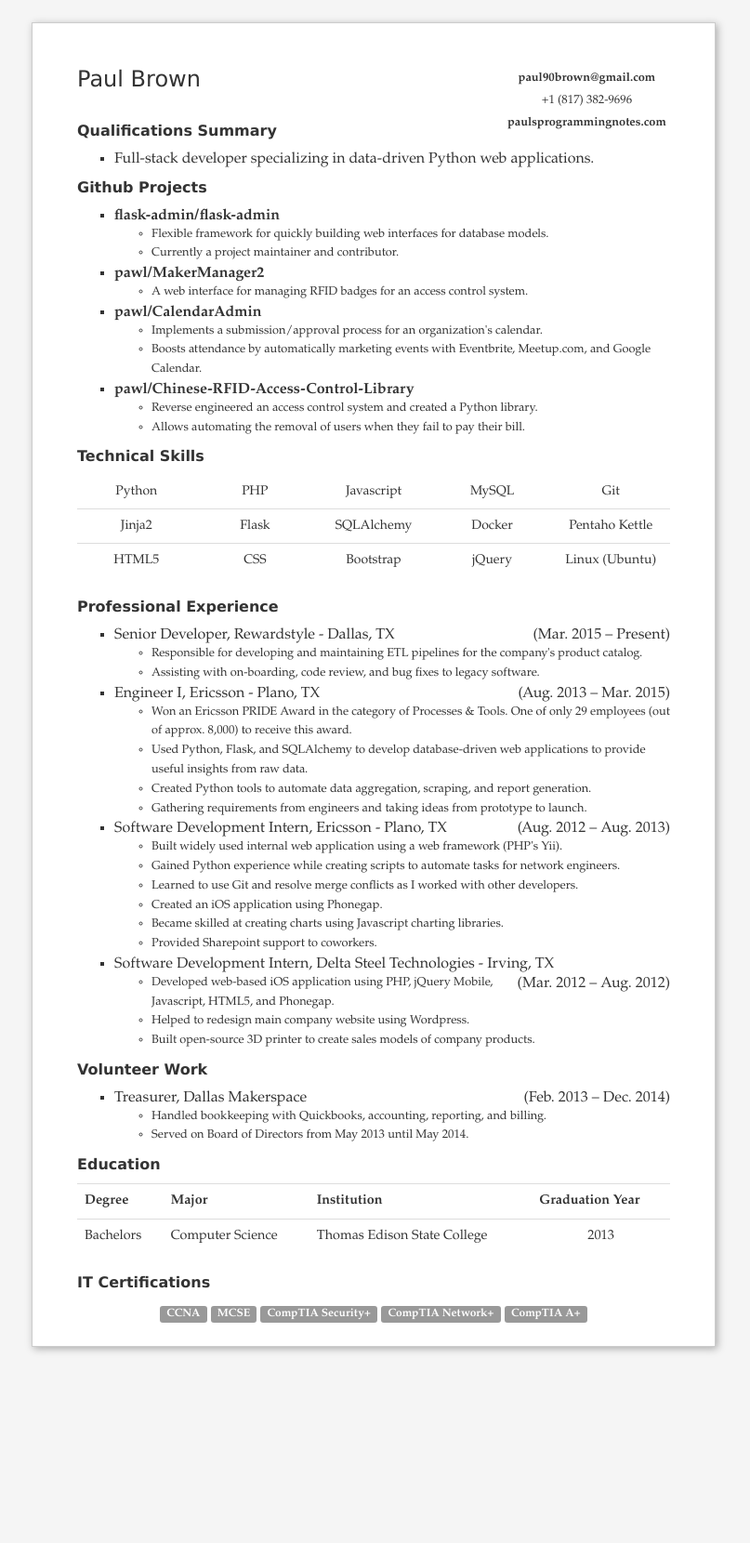
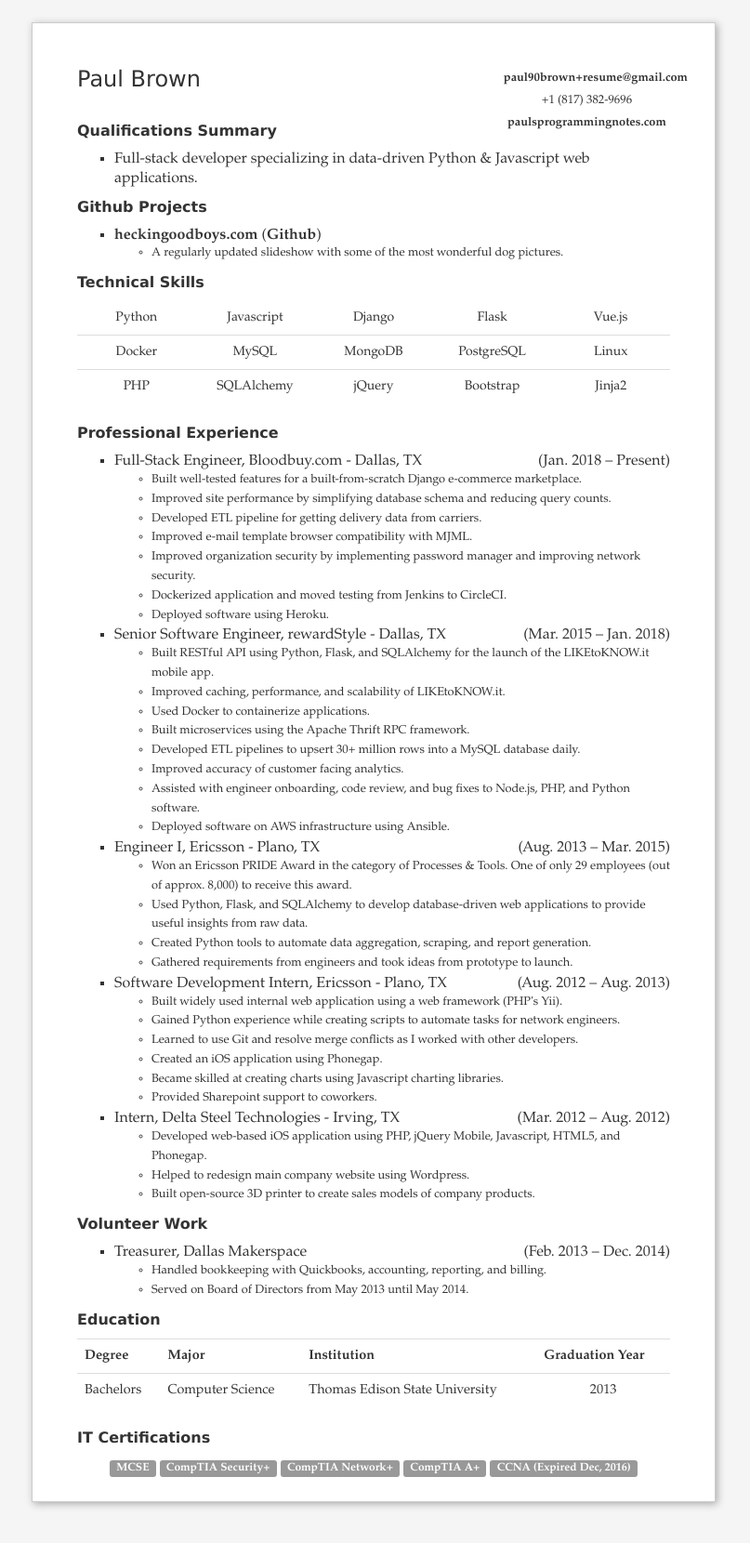
Before and after one commit to pawl/pawl.github.io, a plain HTML site: page build/index.html in a window 1280 px wide. Shown: the whole page at 93% size, without its empty margins (238-1045 px from the left). Before the commit the page ends 1497 px from the top, so only its background shows below. Drawn offline with Linux system fonts and the light colour scheme.

Commit message:
update resume and readme

```diff
--- a/build/index.html
+++ b/build/index.html
@@ -24,13 +24,14 @@
     }
     </style>
   </head>
-  <body id="">
+  <body>
     <div id="site">
       <div id="page-container">
         <div id="page">
+
 <div id="top-contact">
   <div class="contact-details" style="text-align: center;">
-    <a href="mailto:paul90brown@gmail.com" target="_top">paul90brown@gmail.com</a><br />
+    <a href="mailto:paul90brown+resume@gmail.com" target="_top">paul90brown+resume@gmail.com</a><br />
     +1 (817) 382-9696<br />
     <a href="http://paulsprogrammingnotes.com"> paulsprogrammingnotes.com</a>
   </div>
@@ -41,178 +42,109 @@
 
 <h2>Qualifications Summary</h2>
 <ul>
-
-  <li>Full-stack developer specializing in data-driven Python web applications.</li>
-
+  <li>Full-stack developer specializing in data-driven Python &amp; Javascript web applications.</li>
 </ul>
 
 <h2>Github Projects</h2>
 <ul>
-
-  <li><a href="https://github.com/flask-admin/flask-admin">flask-admin/flask-admin</a>
+  <li><a href="http://heckingoodboys.com">heckingoodboys.com</a> (<a href="https://github.com/pawl/heckingoodboys">Github</a>)
     <ul>
-
-      <li>Flexible framework for quickly building web interfaces for database models.</li>
-
-      <li>Currently a project maintainer and contributor.</li>
-
+      <li>A regularly updated slideshow with some of the most wonderful dog pictures.</li>
     </ul>
   </li>
-
-  <li><a href="https://github.com/pawl/MakerManager2">pawl/MakerManager2</a>
-    <ul>
-
-      <li>A web interface for managing RFID badges for an access control system.</li>
-
-    </ul>
-  </li>
-
-  <li><a href="https://github.com/pawl/CalendarAdmin">pawl/CalendarAdmin</a>
-    <ul>
-
-      <li>Implements a submission/approval process for an organization&#39;s calendar.</li>
-
-      <li>Boosts attendance by automatically marketing events with Eventbrite, Meetup.com, and Google Calendar.</li>
-
-    </ul>
-  </li>
-
-  <li><a href="https://github.com/pawl/Chinese-RFID-Access-Control-Library">pawl/Chinese-RFID-Access-Control-Library</a>
-    <ul>
-
-      <li>Reverse engineered an access control system and created a Python library.</li>
-
-      <li>Allows automating the removal of users when they fail to pay their bill.</li>
-
-    </ul>
-  </li>
-
 </ul>
 
 <h2>Technical Skills</h2>
 <table class="table" style="text-align: center; font-size: 14px;">
-
   <tr>
-
     <td class="col-md-2">Python</td>
-
+    <td class="col-md-2">Javascript</td>
+    <td class="col-md-2">Django</td>
+    <td class="col-md-2">Flask</td>
+    <td class="col-md-2">Vue.js</td>
+  </tr>
+  <tr>
+    <td class="col-md-2">Docker</td>
+    <td class="col-md-2">MySQL</td>
+    <td class="col-md-2">MongoDB</td>
+    <td class="col-md-2">PostgreSQL</td>
+    <td class="col-md-2">Linux</td>
+  </tr>
+  <tr>
     <td class="col-md-2">PHP</td>
-
-    <td class="col-md-2">Javascript</td>
-
-    <td class="col-md-2">MySQL</td>
-
-    <td class="col-md-2">Git</td>
-
+    <td class="col-md-2">SQLAlchemy</td>
+    <td class="col-md-2">jQuery</td>
+    <td class="col-md-2">Bootstrap</td>
+    <td class="col-md-2">Jinja2</td>
   </tr>
-
-  <tr>
-
-    <td class="col-md-2">Jinja2</td>
-
-    <td class="col-md-2">Flask</td>
-
-    <td class="col-md-2">SQLAlchemy</td>
-
-    <td class="col-md-2">Docker</td>
-
-    <td class="col-md-2">Pentaho Kettle</td>
-
-  </tr>
-
-  <tr>
-
-    <td class="col-md-2">HTML5</td>
-
-    <td class="col-md-2">CSS</td>
-
-    <td class="col-md-2">Bootstrap</td>
-
-    <td class="col-md-2">jQuery</td>
-
-    <td class="col-md-2">Linux (Ubuntu)</td>
-
-  </tr>
-
 </table>
 
 <h2>Professional Experience</h2>
 <ul>
-
-  <li>Senior Developer, Rewardstyle - Dallas, TX
-    <span class="right">(Mar. 2015 – Present)</span>
+  <li>Full-Stack Engineer, Bloodbuy.com - Dallas, TX
+    <span class="right">(Jan. 2018 – Present)</span>
     <ul>
-
-      <li>Responsible for developing and maintaining ETL pipelines for the company&#39;s product catalog.</li>
-
-      <li>Assisting with on-boarding, code review, and bug fixes to legacy software.</li>
-
+      <li>Built well-tested features for a built-from-scratch Django e-commerce marketplace.</li>
+      <li>Improved site performance by simplifying database schema and reducing query counts.</li>
+      <li>Developed ETL pipeline for getting delivery data from carriers.</li>
+      <li>Improved e-mail template browser compatibility with MJML.</li>
+      <li>Improved organization security by implementing password manager and improving network security.</li>
+      <li>Dockerized application and moved testing from Jenkins to CircleCI.</li>
+      <li>Deployed software using Heroku.</li>
     </ul>
   </li>
-
+  <li>Senior Software Engineer, rewardStyle - Dallas, TX
+    <span class="right">(Mar. 2015 – Jan. 2018)</span>
+    <ul>
+      <li>Built RESTful API using Python, Flask, and SQLAlchemy for the launch of the LIKEtoKNOW.it mobile app.</li>
+      <li>Improved caching, performance, and scalability of LIKEtoKNOW.it.</li>
+      <li>Used Docker to containerize applications.</li>
+      <li>Built microservices using the Apache Thrift RPC framework.</li>
+      <li>Developed ETL pipelines to upsert 30+ million rows into a MySQL database daily.</li>
+      <li>Improved accuracy of customer facing analytics.</li>
+      <li>Assisted with engineer onboarding, code review, and bug fixes to Node.js, PHP, and Python software.</li>
+      <li>Deployed software on AWS infrastructure using Ansible.</li>
+    </ul>
+  </li>
   <li>Engineer I, Ericsson - Plano, TX
     <span class="right">(Aug. 2013 – Mar. 2015)</span>
     <ul>
-
       <li>Won an Ericsson PRIDE Award in the category of Processes &amp; Tools. One of only 29 employees (out of approx. 8,000) to receive this award.</li>
-
       <li>Used Python, Flask, and SQLAlchemy to develop database-driven web applications to provide useful insights from raw data.</li>
-
       <li>Created Python tools to automate data aggregation, scraping, and report generation.</li>
-
-      <li>Gathering requirements from engineers and taking ideas from prototype to launch.</li>
-
+      <li>Gathered requirements from engineers and took ideas from prototype to launch.</li>
     </ul>
   </li>
-
   <li>Software Development Intern, Ericsson - Plano, TX
     <span class="right">(Aug. 2012 – Aug. 2013)</span>
     <ul>
-
       <li>Built widely used internal web application using a web framework (PHP&#39;s Yii).</li>
-
       <li>Gained Python experience while creating scripts to automate tasks for network engineers.</li>
-
       <li>Learned to use Git and resolve merge conflicts as I worked with other developers.</li>
-
       <li>Created an iOS application using Phonegap.</li>
-
       <li>Became skilled at creating charts using Javascript charting libraries.</li>
-
       <li>Provided Sharepoint support to coworkers.</li>
-
     </ul>
   </li>
-
-  <li>Software Development Intern, Delta Steel Technologies - Irving, TX
+  <li>Intern, Delta Steel Technologies - Irving, TX
     <span class="right">(Mar. 2012 – Aug. 2012)</span>
     <ul>
-
       <li>Developed web-based iOS application using PHP, jQuery Mobile, Javascript, HTML5, and Phonegap.</li>
-
       <li>Helped to redesign main company website using Wordpress.</li>
-
       <li>Built open-source 3D printer to create sales models of company products.</li>
-
     </ul>
   </li>
-
 </ul>
 
 <h2>Volunteer Work</h2>
 <ul>
-
   <li>Treasurer, Dallas Makerspace
     <span class="right">(Feb. 2013 – Dec. 2014)</span>
     <ul>
-
       <li>Handled bookkeeping with Quickbooks, accounting, reporting, and billing.</li>
-
       <li>Served on Board of Directors from May 2013 until May 2014.</li>
-
     </ul>
   </li>
-
 </ul>
 
 <h2>Education</h2>
@@ -220,46 +152,47 @@
   <div class="table-responsive">
     <table class="table education">
       <tr>
-        <th>Degree</th><th>Major</th><th>Institution</th><th nowrap>Graduation Year</th>
+        <th>Degree</th>
+        <th>Major</th>
+        <th>Institution</th>
+        <th nowrap>Graduation Year</th>
       </tr>
-
       <tr>
-        <td>Bachelors</td><td>Computer Science</td><td>Thomas Edison State College</td><td align="center">2013</td>
+        <td>Bachelors</td>
+        <td>Computer Science</td>
+        <td>Thomas Edison State University</td>
+        <td align="center">2013</td>
       </tr>
-
     </table>
   </div>
 </div>
 <div id="desktop-table">
   <table class="table education">
     <tr>
-      <th>Degree</th><th>Major</th><th>Institution</th><th nowrap>Graduation Year</th>
+      <th>Degree</th>
+      <th>Major</th>
+      <th>Institution</th>
+      <th nowrap>Graduation Year</th>
     </tr>
-
     <tr>
-      <td>Bachelors</td><td>Computer Science</td><td>Thomas Edison State College</td><td align="center">2013</td>
+      <td>Bachelors</td>
+      <td>Computer Science</td>
+      <td>Thomas Edison State University</td>
+      <td align="center">2013</td>
     </tr>
-
   </table>
 </div>
 
 <h2>IT Certifications</h2>
 <div style="text-align: center;">
+  <span class="label label-default">MCSE</span>
+  <span class="label label-default">CompTIA Security+</span>
+  <span class="label label-default">CompTIA Network+</span>
+  <span class="label label-default">CompTIA A+</span>
+  <span class="label label-default">CCNA (Expired Dec, 2016)</span>
+</div>
 
-
-  <span class="label label-default">CCNA</span>
-
-  <span class="label label-default">MCSE</span>
-
-  <span class="label label-default">CompTIA Security+</span>
-
-  <span class="label label-default">CompTIA Network+</span>
-
-  <span class="label label-default">CompTIA A+</span>
-
-
-</div>
-</div>
+        </div>
       </div>
     </div>
   </body>
```
Also changed, not shown: resume.json (+39 -37 lines), templates/resume.html (+18 -6 lines), 1 other file.
